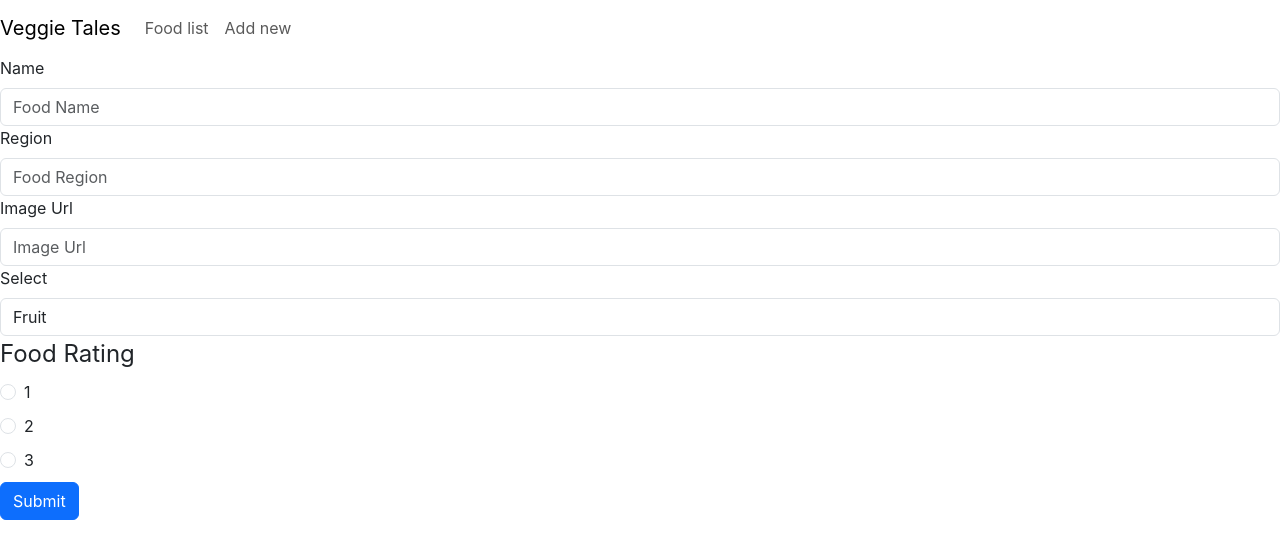
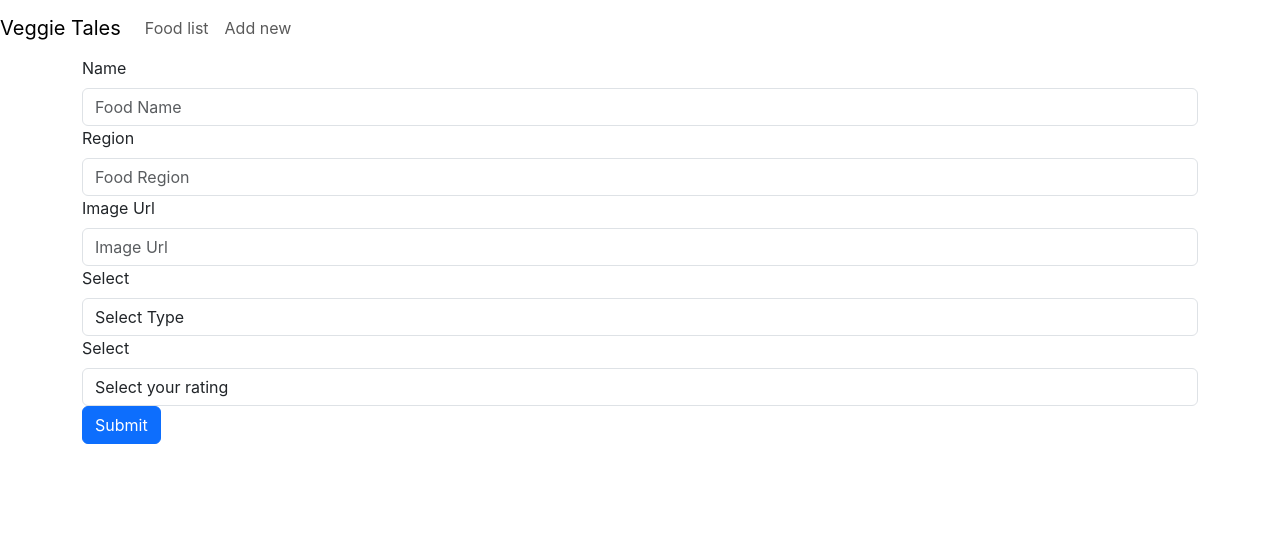
Before and after one commit to spicymaya/veggie-tales, a React app: page /new in a window 1280 px wide. Shown: the top 558 px of the page. Built offline with nearby package versions, Linux system fonts and the light colour scheme.

Commit message:
Refactor FoodForm HTML

```diff
--- a/src/js/components/NewFoodForm.jsx
+++ b/src/js/components/NewFoodForm.jsx
@@ -1,5 +1,13 @@
 import React from "react";
-import { Form, Button, FormGroup, Label, Input } from "reactstrap";
+import {
+  Container,
+  Alert,
+  Form,
+  Button,
+  FormGroup,
+  Label,
+  Input
+} from "reactstrap";
 
 class NewFoodForm extends React.Component {
   constructor(props) {
@@ -11,8 +19,15 @@ class NewFoodForm extends React.Component {
   }
   render() {
     // debugger;
+    const hasError = this.props.error;
+    return (
+      <Container>
+        {hasError && (
+          <Alert color="danger">
+            <div>{this.props.error}</div>
+          </Alert>
+        )}
 
-    return (
         <Form id="food-form" onSubmit={this.props.handleSubmit}>
           <FormGroup>
             <Label for="foodName">Name</Label>
@@ -57,50 +72,37 @@ class NewFoodForm extends React.Component {
               value={this.props.formControls.type}
               onChange={this.props.handleChange}
             >
+              <option>Select Type</option>
               <option value="fruit">Fruit</option>
               <option value="vegetable">Vegetable</option>
             </Input>
           </FormGroup>
 
-        <FormGroup tag="fieldset">
-          <legend>Food Rating</legend>
-
-          <FormGroup check>
-            <Label check>
+          <FormGroup>
+            <Label for="type">Select</Label>
             <Input
-                type="radio"
+              type="select"
               name="rating"
-                value="1"
+              id="rating"
+              value={this.props.formControls.rating}
               onChange={this.props.handleChange}
-              />{" "}
-              1
-            </Label>
-          </FormGroup>
-          <FormGroup check>
-            <Label check>
-              <Input
-                type="radio"
-                name="rating"
-                value="2"
-                onChange={this.props.handleChange}
-              />{" "}
-              2
-            </Label>
-          </FormGroup>
-          <FormGroup check>
-            <Label check>
-              <Input
-                type="radio"
-                name="rating"
-                value="3"
-                onChange={this.props.handleChange}
-              />{" "}
-              3
-            </Label>
-          </FormGroup>
+            >
+              <option value="1">Select your rating</option>
+              <option value="1">1</option>
+              <option value="2">2</option>
+              <option value="3">3</option>
+              <option value="4">4</option>
+              <option value="5">5</option>
+              <option value="6">6</option>
+              <option value="7">7</option>
+              <option value="8">8</option>
+              <option value="9">9</option>
+              <option value="10">10</option>
+            </Input>
           </FormGroup>
           <Button color="primary">Submit</Button>
         </Form>
+      </Container>
     );
   }
 }
```
Lines whose indentation alone changed are shown as unchanged.
